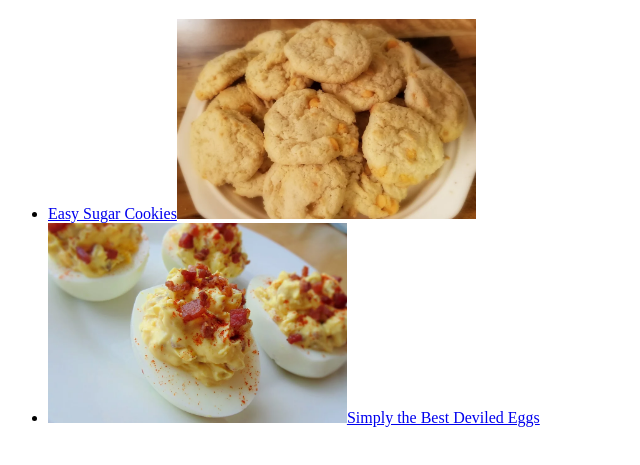
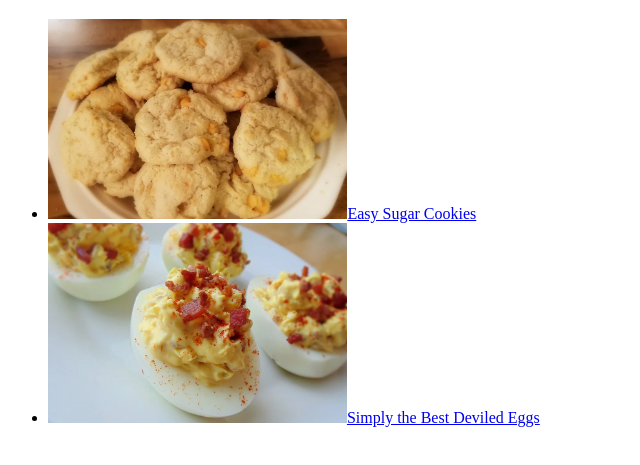
Before and after one commit to RealSadLemon/odin-recipes, a plain HTML site: page index.html in a window 1280 px wide. Shown: the part 61-526 px from the top of the page, without its empty margins (0-640 px from the left). Drawn offline with Linux system fonts and the light colour scheme.

Commit message:
fixed Easy Sugar Cookies anchor to include sugar cookies image within hyperlink as well

```diff
--- a/index.html
+++ b/index.html
@@ -7,7 +7,7 @@
     <body>
         <h1>Odin Recipes</h1>
         <ul>
-            <li><a href="recipes/sugar-cookie.html">Easy Sugar Cookies</a><img src="img/image.webp" height="200"></li>
+            <li><a href="recipes/sugar-cookie.html"><img src="img/image.webp" height="200">Easy Sugar Cookies</a></li>
             <li><a href="recipes/eggs.html"><img src="img/eggs.webp" height="200">Simply the Best Deviled Eggs</a></li>
         </ul>
     </body>
```
